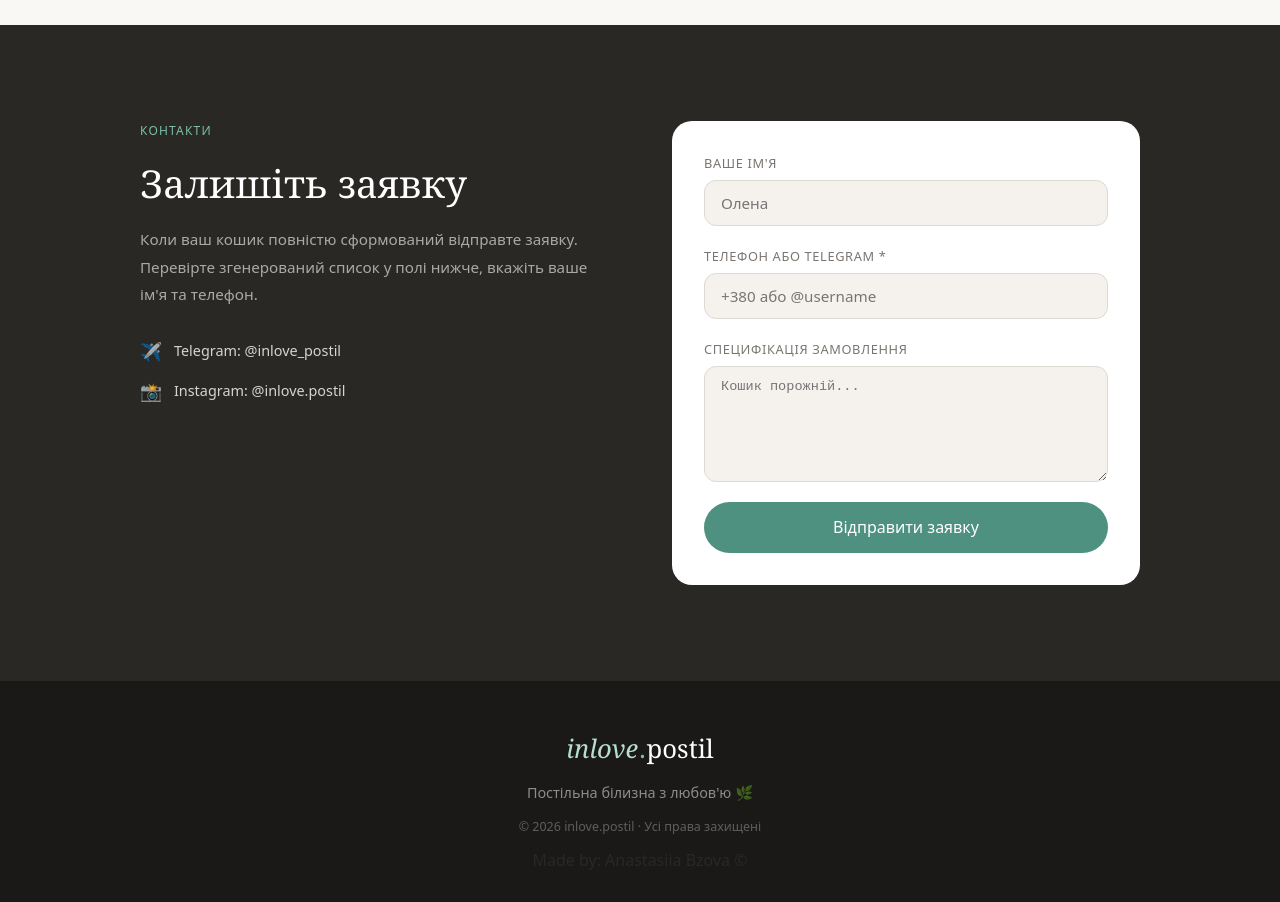
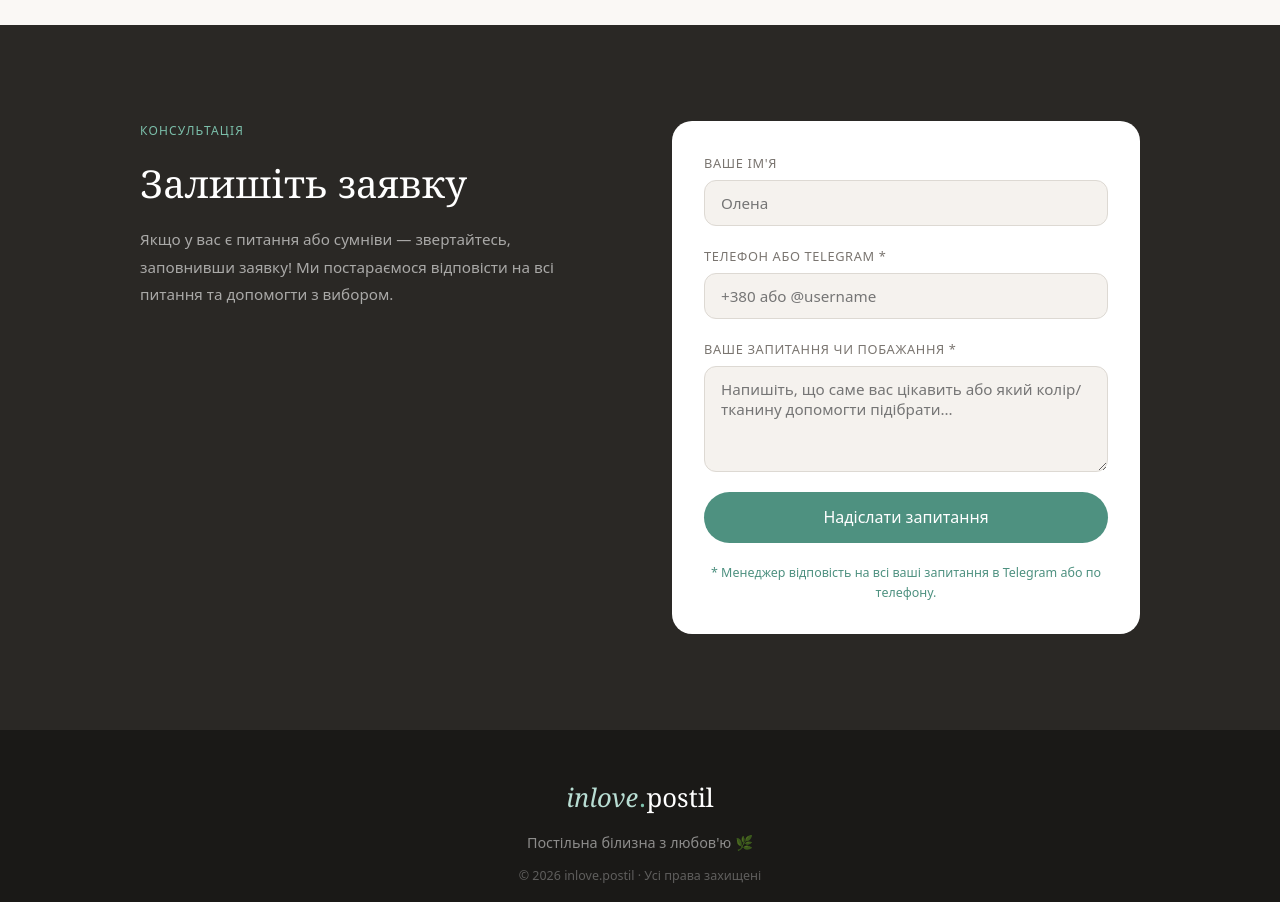
Before and after one commit to NasTiaFox30/Inlove-postil, a React (Vite) app: page / in a window 1280 px wide. Shown: the part 6920-7822 px from the top of the page. Built offline with nearby package versions, Linux system fonts and the light colour scheme.

Commit message:
Recreatin Cart list and form-sending

```diff
--- a/src/components/ContactSection.jsx
+++ b/src/components/ContactSection.jsx
@@ -18,38 +18,104 @@ export default function ContactSection({ cartList, onClearCart }) {
 
   const handleSubmit = e => {
     e.preventDefault()
-    console.log("Дані замовлення для відправки:", form)
+
+    let payload = {}
+
+    if (hasItems) {
+      // Сценарій 1: Оформлення покупки
+      const itemsSummary = cartList.map((item, idx) => {
+        const extrasList = item.selectedExtras.map(e => e.label).join(', ')
+        return `${idx + 1}. ${item.nameUa} (${item.sizeLabel}) ${extrasList ? `[Послуги: ${extrasList}]` : ''}`
+      }).join('\n')
+
+      payload = {
+        type: "ЗАМОВЛЕННЯ",
+        name: form.name,
+        phone: form.phone,
+        userComment: form.comment,
+        orderedItems: itemsSummary,
+        totalPrice: totalOrderPrice
+      }
+    } else {
+      // Сценарій 2: Просто запитання / консультація
+      payload = {
+        type: "ЗАПИТАННЯ / КОНСУЛЬТАЦІЯ",
+        name: form.name,
+        phone: form.phone,
+        userQuestion: form.comment
+      }
+    }
+
+    console.log("Фінальний пакет даних для Telegram/API:", payload)
+
     setSent(true)
-    onClearCart()
+    onClearCart() // Очищуємо кошик, якщо він був заповнений
   }
 
   return (
     <section className={styles.section} id="kontakty">
       <div className={styles.inner}>
+
+        {/* Ліва частина: Динамічний текст або Чек-аут кошика */}
         <div className={styles.left}>
-          <p className={styles.eyebrow}>Контакти</p>
-          <h2 className={styles.title}>Залишіть заявку</h2>
-          <p className={styles.sub}>
-            Коли ваш кошик повністю сформований відправте заявку. Перевірте згенерований список у полі нижче, вкажіть ваше ім'я та телефон.
+          <p className={styles.eyebrow}>
+            {hasItems ? 'Оформлення' : 'Консультація'}
           </p>
-          <div className={styles.contacts}>
-            <a href="https://t.me/inlove_postil" className={styles.contactItem} target="_blank" rel="noreferrer">
-              <span className={styles.contactIcon}>✈️</span>
-              <span>Telegram: @inlove_postil</span>
-            </a>
-            <a href="https://instagram.com/inlove.postil" className={styles.contactItem} target="_blank" rel="noreferrer">
-              <span className={styles.contactIcon}>📸</span>
-              <span>Instagram: @inlove.postil</span>
-            </a>
-          </div>
+          <h2 className={styles.title}>
+            {hasItems ? 'Ваше замовлення' : 'Залишіть заявку'}
+          </h2>
+
+          {hasItems ? (
+            /* Віджети кошика, якщо товар обрано */
+            <div className={styles.checkoutCartBlock}>
+              <div className={styles.checkoutItemsList}>
+                {cartList.map((item) => {
+                  const itemExtrasPrice = item.selectedExtras.reduce((sum, e) => sum + (e.price || 0), 0)
+                  const itemTotalPrice = item.basePriceSale + itemExtrasPrice
+
+                  return (
+                    <div key={item.cartId} className={styles.checkoutItemRow}>
+                      <div className={styles.checkoutItemMain}>
+                        <span className={styles.checkoutItemName}>{item.nameUa}</span>
+                        <span className={styles.checkoutItemMeta}>({item.sizeLabel})</span>
+                        {item.selectedExtras.length > 0 && (
+                          <div className={styles.checkoutItemExtras}>
+                            {item.selectedExtras.map((ext, i) => (
+                              <span key={i} className={styles.checkoutExtraBadge}>+{ext.label}</span>
+                            ))}
+                          </div>
+                        )}
+                      </div>
+                      <span className={styles.checkoutItemPrice}>{itemTotalPrice.toLocaleString('uk-UA')} грн</span>
+                    </div>
+                  )
+                })}
+              </div>
+
+              <div className={styles.checkoutTotalRow}>
+                <span>Разом до оплати:</span>
+                <strong>{totalOrderPrice.toLocaleString('uk-UA')} грн</strong>
+              </div>
+            </div>
+          ) : (
+            /* Текст для консультації, якщо кошик порожній */
+            <p className={styles.sub}>
+              Якщо у вас є питання або сумніви — звертайтесь, заповнивши заявку! Ми постараємося відповісти на всі питання та допомогти з вибором.
+            </p>
+          )}
         </div>
 
+        {/* Права частина: Інтерактивна розумна форма */}
         <div className={styles.right}>
           {sent ? (
             <div className={styles.success}>
               <div className={styles.successIcon}>🎉</div>
-              <h3>Дякуємо за замовлення!</h3>
-              <p>Настя вже отримала делікатну специфікацію вашого кошика й скоро зателефонує.</p>
+              <h3>{hasItems ? 'Дякуємо за замовлення!' : 'Заявку прийнято!'}</h3>
+              <p>
+                {hasItems
+                  ? "Ми вже отримали делікатну специфікацію вашого кошика й скоро зателефонуємо."
+                  : "Ми отримали ваше запитання. Менеджер зв'яжеться з вами найближчим часом, щоб допомогти."}
+              </p>
             </div>
           ) : (
             <form className={styles.form} onSubmit={handleSubmit}>
@@ -60,10 +126,12 @@ export default function ContactSection({ cartList, onClearCart }) {
                   type="text"
                   name="name"
                   placeholder="Олена"
+                  required
                   value={form.name}
                   onChange={handleChange}
                 />
               </div>
+
               <div className={styles.field}>
                 <label className={styles.label}>Телефон або Telegram *</label>
                 <input
@@ -76,21 +144,37 @@ export default function ContactSection({ cartList, onClearCart }) {
                   onChange={handleChange}
                 />
               </div>
+
               <div className={styles.field}>
-                <label className={styles.label}>Специфікація замовлення</label>
+                {/* Динамічний Лейбл та зірочка обов'язковості */}
+                <label className={styles.label}>
+                  {hasItems ? "Додаткові побажання (необов'язково)" : "Ваше запитання чи побажання *"}
+                </label>
                 <textarea
                   className={styles.textarea}
                   name="comment"
-                  rows={6} // Збільшимо висоту поля, бо замовлень тепер може бути багато
-                  style={{ fontFamily: 'monospace', fontSize: '0.85rem' }} // Зробимо моноширинний красивий вигляд списку
-                  placeholder="Кошик порожній..."
+                  rows={4}
+                  /* Динамічний placeholder */
+                  placeholder={hasItems
+                    ? "Наприклад: колір коробки, час для дзвінка чи уточнення розмірів..."
+                    : "Напишіть, що саме вас цікавить або який колір/тканину допомогти підібрати..."
+                  }
+                  /* Поле обов'язкове ТІЛЬКИ якщо кошик порожній */
+                  required={!hasItems}
                   value={form.comment}
                   onChange={handleChange}
                 />
               </div>
-              <button type="submit" disabled={cartList.length === 0} className={styles.submitBtn}>
-                Відправити заявку
+
+              <button type="submit" className={styles.submitBtn}>
+                {hasItems ? 'Підтвердити замовлення' : 'Надіслати запитання'}
               </button>
+
+              <p className={styles.formNote}>
+                {hasItems
+                  ? "* Задайте свої побажання в полі \"Додаткові побажання\" за потреби, і ми зв'яжемося з вами для уточнення деталей."
+                  : "* Менеджер відповість на всі ваші запитання в Telegram або по телефону."}
+              </p>
             </form>
           )}
         </div>
```
